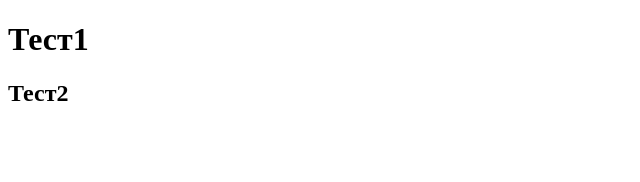
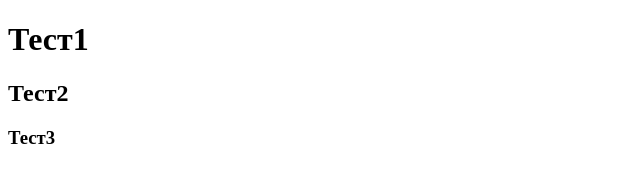
Before and after one commit to joneb1983/test1, a plain HTML site: page index.html in a window 1280 px wide. Shown: the full height of the page, 0-640 px from the left. Drawn offline with Linux system fonts and the light colour scheme.

Commit message:
Добавил h3

```diff
--- a/index.html
+++ b/index.html
@@ -9,5 +9,6 @@
 <body>
     <h1>Тест1</h1>
     <h2>Тест2</h2>
+    <h3>Тест3</h3>
 </body>
 </html>
```
